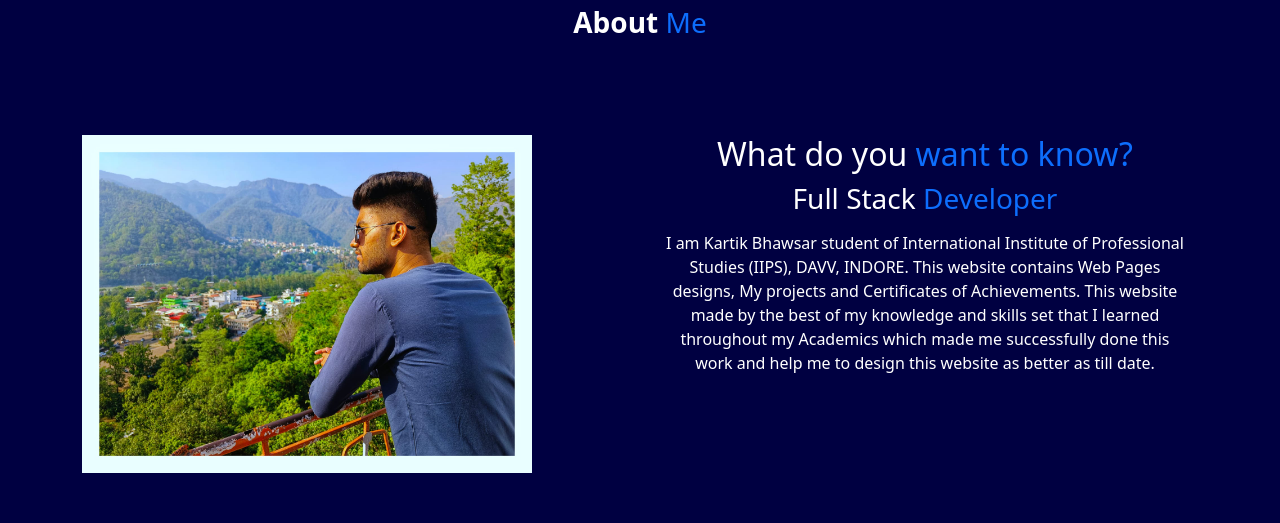
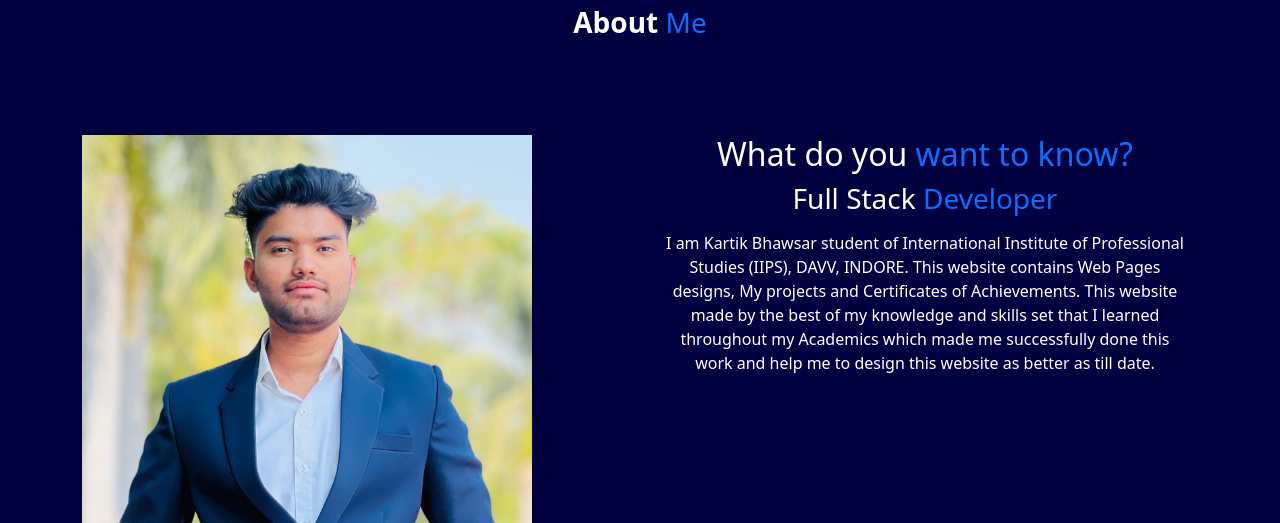
Before and after one commit to KartikBhawsar/Portfolio-Website, a plain HTML site: page index.html in a window 1280 px wide. Shown: the part 966-1489 px from the top of the page. Drawn offline with nearby package versions, Linux system fonts and the light colour scheme.

Commit message:
Update index.html

```diff
--- a/index.html
+++ b/index.html
@@ -60,7 +60,7 @@ and user-friendly websites.</span></p>
 <a href="https://www.linkedin.com/in/kartik-bhawsar-757439259/"><img src="https://static-00.iconduck.com/assets.00/linkedin-original-icon-1024x1024-fur40rjv.png" width="30"height="35" class="img-fluid rounded-circle"></a>
          </div>
           <div class="col-sm-12 col-md-6 col-lg-6 col-12 my-5 text-center"data-aos="fade-right"data-aos-offset="200">
-             <img src="portfolioimage/photo.jpeg" width="450"height="450" class="img-fluid">
+             <img src="portfolioimage/photo.jpeg" width="450"height="350" class="img-fluid">
 
          </div>
      </div>
@@ -77,7 +77,7 @@ and user-friendly websites.</span></p>
      </div>
      <div class="row">
          <div class="col-sm-12 col-md-6 col-lg-6 col-12 my-5"data-aos="fade-left"data-aos-offset="200">
-            <img src="portfolioimage/profile.jpeg" width="450"height="450" class="img-fluid">
+            <img src="portfolioimage/photo.jpeg" width="450"height="350" class="img-fluid">
          </div>
           <div class="col-sm-12 col-md-6 col-lg-6 col-12 my-5 text-center"data-aos="zoom-in"data-aos-offset="200">
               <h2><span class="text-white">What do you</span><span class="text-primary"> want to know?</span></h2>
```
